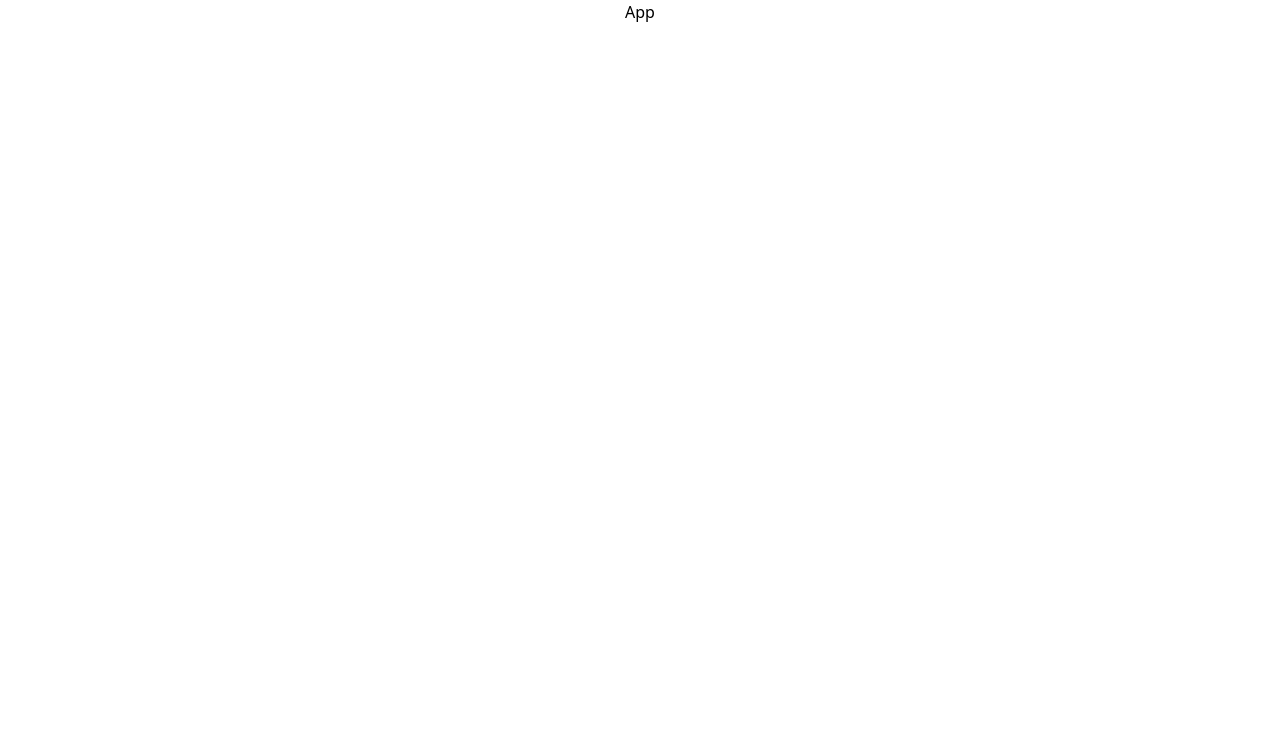
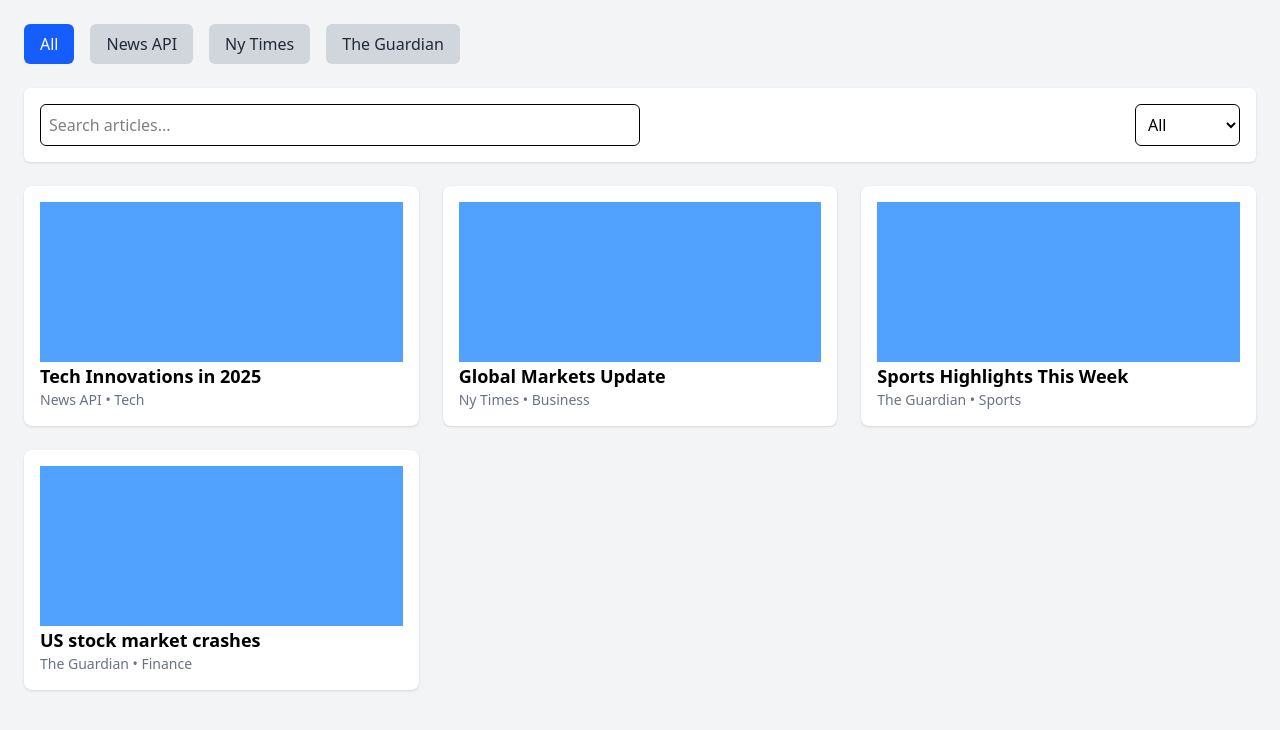
Before and after one commit to omar-diaa-48/innoscripta, a React (Vite) app: page / in a window 1280 px wide. Shown: the top 730 px of the page. Built offline with nearby package versions, Linux system fonts and the light colour scheme.

Commit message:
feat: add initial filtering component

```diff
--- a/src/App.tsx
+++ b/src/App.tsx
@@ -1,7 +1,123 @@
-function App() {
+import clsx from "clsx";
+import { useMemo, useState } from "react";
+import { IArticle } from "./utils/interfaces";
+import { ArticleSource } from "./utils/enums";
+
+const sources = ["All", ArticleSource.NEWS_API, ArticleSource.NY_TIMES, ArticleSource.THE_GUARDIAN];
+const categories = ["All", "Business", "Tech", "Sports"];
+
+const demoArticles: Array<IArticle> = [
+  {
+    id: 1,
+    title: "Tech Innovations in 2025",
+    source: ArticleSource.NEWS_API,
+    category: "Tech",
+    imageSrc: "",
+    description: ''
+  },
+  {
+    id: 2,
+    title: "Global Markets Update",
+    source: ArticleSource.NY_TIMES,
+    category: "Business",
+    imageSrc: "",
+    description: ''
+  },
+  {
+    id: 3,
+    title: "Sports Highlights This Week",
+    source: ArticleSource.THE_GUARDIAN,
+    category: "Sports",
+    imageSrc: "",
+    description: ''
+  },
+  {
+    id: 4,
+    title: "US stock market crashes",
+    source: ArticleSource.THE_GUARDIAN,
+    category: "Finance",
+    imageSrc: "",
+    description: ''
+  },
+];
+
+const App: React.FC = () => {
+  const [activeTab, setActiveTab] = useState("All");
+  const [searchQuery, setSearchQuery] = useState("");
+  const [selectedCategory, setSelectedCategory] = useState("All");
+
+  const filteredArticles = useMemo(() => demoArticles.filter(
+    (article) =>
+      (activeTab === "All" || article.source === activeTab) &&
+      (selectedCategory === "All" || article.category === selectedCategory) &&
+      article.title.toLowerCase().includes(searchQuery.toLowerCase())
+  ), [activeTab, searchQuery, selectedCategory]);
+
   return (
-    <div className="flex justify-center">App</div>
-  )
-}
+    <div className="min-h-screen p-6 bg-gray-100">
+      {/* Tabs */}
+      <div className="flex gap-x-4 mb-6 overflow-x-scroll">
+        {sources.map((source) => (
+          <button
+            key={source}
+            type="button"
+            className={clsx(
+              `px-2 lg:px-4 py-2 rounded-md transition`,
+              activeTab === source ? "bg-blue-600 text-white" : "bg-gray-300 text-gray-800"
+            )}
+            onClick={() => setActiveTab(source)}
+          >
+            {source}
+          </button>
+        ))}
+      </div>
 
-export default App
+      {/* Filter Bar */}
+      <div className="flex justify-between items-center bg-white p-4 shadow rounded-md mb-6">
+        <input
+          type="text"
+          placeholder="Search articles..."
+          className="border p-2 rounded-md w-1/2"
+          value={searchQuery}
+          onChange={(e) => setSearchQuery(e.target.value)}
+        />
+        <select
+          className="border p-2 rounded-md"
+          value={selectedCategory}
+          onChange={(e) => setSelectedCategory(e.target.value)}
+        >
+          {categories.map((category) => (
+            <option key={category} value={category}>
+              {category}
+            </option>
+          ))}
+        </select>
+      </div>
+
+      {/* Article Grid */}
+      <div className="grid grid-cols-1 sm:grid-cols-2 md:grid-cols-3 gap-6">
+        {filteredArticles.map((article) => (
+
+          <div key={article.id} className="bg-white p-4 rounded-lg shadow">
+            {
+              article.imageSrc ? (
+                <img
+                  src={article.imageSrc}
+                  alt={article.title}
+                  className="w-full h-40 object-cover rounded-md mb-4"
+                />
+              ) : (
+                <div className="w-full h-40 bg-blue-400" />
+              )
+            }
+
+            <h3 className="text-lg font-bold">{article.title}</h3>
+            <p className="text-sm text-gray-500">{article.source} • {article.category}</p>
+          </div>
+        ))}
+      </div>
+    </div>
+  );
+};
+
+export default App;
--- a/src/interfaces/index.ts
+++ /dev/null
@@ -1,121 +0,0 @@
-export interface INewsApiResponse {
-  status: string;
-  totalResults: 41651;
-  articles: Array<INewsApiArticle>;
-}
-
-export interface INewsApiArticle {
-  source: {
-    id: string;
-    name: string;
-  };
-  author: string;
-  title: string;
-  description: string;
-  url: string;
-  urlToImage: string;
-  publishedAt: string;
-  content: string;
-}
-
-export interface ITheGuardianResponse {
-  status: string;
-  userTier: string;
-  total: number;
-  startIndex: number;
-  pageSize: number;
-  currentPage: number;
-  pages: number;
-  orderBy: string;
-  results: Array<ITheGuardianArticle>;
-}
-
-export interface ITheGuardianArticle {
-  id: string;
-  type: string;
-  sectionId: string;
-  sectionName: string;
-  webPublicationDate: string;
-  webTitle: string;
-  webUrl: string;
-  apiUrl: string;
-  isHosted: boolean;
-  pillarId: string;
-  pillarName: string;
-}
-
-export interface INYTimesResponse {
-  status: string;
-  copyright: string;
-  response: {
-    docs: Array<INYTimesArticle>;
-    meta: {
-      hits: number;
-      offset: number;
-      time: number;
-    };
-  };
-}
-
-export interface INYTimesArticle {
-  abstract: string;
-  web_url: string;
-  snippet: string;
-  lead_paragraph: string;
-  source: string;
-  multimedia: Array<{
-    rank: number;
-    subtype: string;
-    caption: string | null;
-    credit: string | null;
-    type: string;
-    url: string;
-    height: number;
-    width: number;
-    legacy: {
-      xlarge: string;
-      xlargewidth: number;
-      xlargeheight: number;
-    };
-    subType: string;
-    crop_name: string;
-  }>;
-  headline: {
-    main: string;
-    kicker: string | null;
-    content_kicker: string | null;
-    print_headline: string | null;
-    name: string | null;
-    seo: string | null;
-    sub: string | null;
-  };
-  keywords: Array<{
-    name: string;
-    value: string;
-    rank: number;
-    major: string;
-  }>;
-  pub_date: string;
-  document_type: string;
-  news_desk: string;
-  section_name: string;
-  subsection_name?: string;
-  byline: {
-    original: string;
-    person: Array<{
-      firstname: string;
-      middlename: string | null;
-      lastname: string;
-      qualifier: string | null;
-      title: string | null;
-      role: string;
-      organization: string;
-      rank: number;
-    }>;
-    organization: string | null;
-  };
-  type_of_material: string;
-  _id: string;
-  word_count: number;
-  uri: string;
-}
--- a/src/utils/interfaces.ts
+++ b/src/utils/interfaces.ts
@@ -123,7 +123,8 @@ export interface INYTimesArticle {
 }
 
 export interface IArticle {
-  source: keyof typeof ArticleSource;
+  id: number;
+  source: (typeof ArticleSource)[keyof typeof ArticleSource];
 
   title: string;
   description: string;
```
